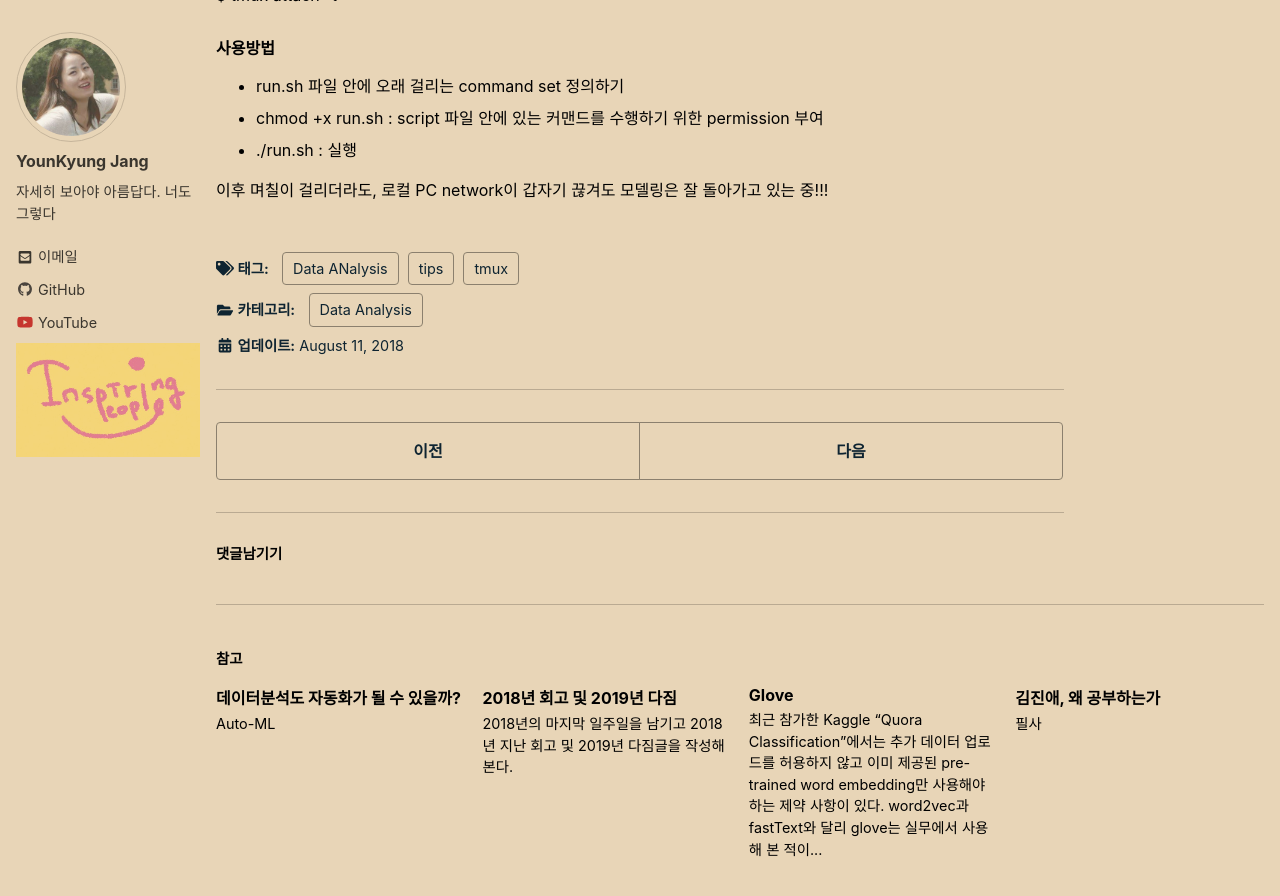
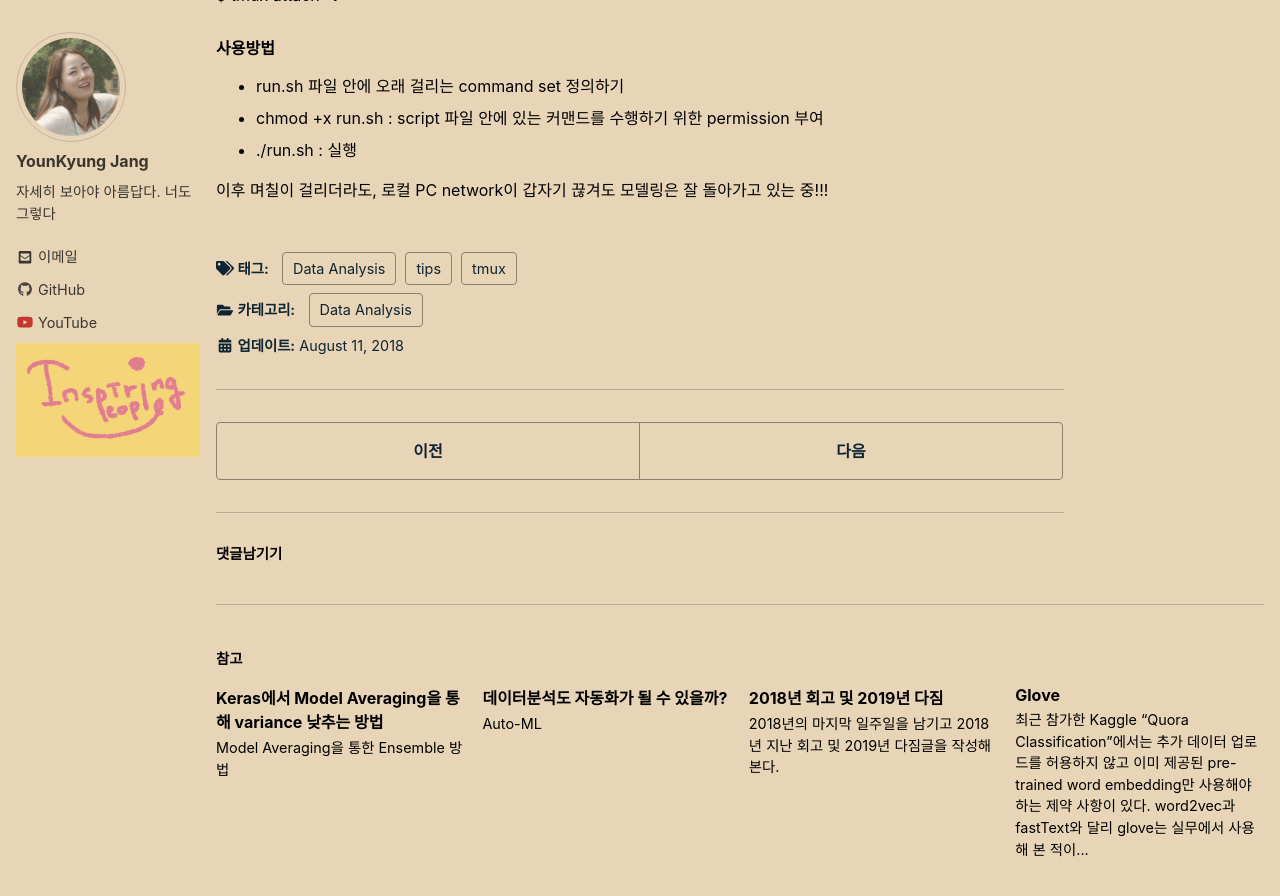
Before and after one commit to InspiringPeople/InspiringPeople.github.io, a Jekyll site: the page built from _posts/2018-08-11-tmux.md, in a window 1280 px wide and 900 px high, scrolled down 879 px. Shown: the top 896 px of the window. Built offline with Jekyll 4.4.1, drawn with Linux system fonts in a browser that asks for light colours; nearby versions of some CDN libraries; comment, search, counter and statistics services are not loaded; part of the change alters nothing that is shown.

Commit message:
ensemble

````diff
--- a/_posts/2018-08-11-tmux.md
+++ b/_posts/2018-08-11-tmux.md
@@ -1,7 +1,7 @@
 ---
 category : Data Analysis
 title : tmux로 jupyter notebook 끊기지 않고 수행하기
-tags : [Data ANalysis, tips, tmux]
+tags : [Data Analysis, tips, tmux]
 ---
 
 대용량 데이터 분석을 하는 경우 로컬 PC 보다는 원격 서버에 접속하여 모델링 수행하는 것이 대부분이다. 하지만 잘 돌려놓고 다음날 출근했는데 네트워크 끊김으로 인해 실행 중지 상태라면 난감하기 짝이 없다.
--- /dev/null
+++ b/_posts/2019-02-10-Ensemble_Keras.md
@@ -0,0 +1,411 @@
+---
+category: Data Analysis
+title: Keras에서 Model Averaging을 통해 variance 낮추는 방법
+tags: [Ensemble, Keras]
+
+---
+# Model Averaging을 통한 Ensemble 방법
+
+
+
+딥러닝 모델은 데이터가 선형으로 나누어 떨어지지 않더라도 유연하게 데이터를 학습할 수 있는 유연성을 가지고 있다. 하지만 때로 이러한 유연성 때문에 모델의 복잡도가 높아질 수 있고, 또는 같은 데이터를 가지고 같은 모델로 실행할 경우라도 여러 솔루션이 제공될 수 있다.
+
+Model Averaging은 최종 딥러닝 모델의 분산을 줄이기 위한 앙승블 학습 기법으로, 여러 모델을 평균화하여 결과에 대한 분산을 줄이는 것을 목적으로 한다. 다음은 Keras를 이용하여 Model Averaging 기법을 사용하여 모델의 분산도를 줄이는 방법을 알아본다.
+
+
+
+## Multi-Class Dataset 만들기
+scikit-learn의 make_blobs() function을 이용하여 multi-class classification을 위한 데이터 셋을 생성한다.
+
+
+```python
+# scatter plot of blobs dataset
+from sklearn.datasets.samples_generator import make_blobs
+from matplotlib import pyplot
+from pandas import DataFrame
+# generate 2d classification dataset
+X, y = make_blobs(n_samples=500, centers=3, n_features=2, cluster_std=2, random_state=2)
+# scatter plot, dots colored by class value
+df = DataFrame(dict(x=X[:,0], y=X[:,1], label=y))
+colors = {0:'red', 1:'blue', 2:'green'}
+fig, ax = pyplot.subplots()
+grouped = df.groupby('label')
+for key, group in grouped:
+    group.plot(ax=ax, kind='scatter', x='x', y='y', label=key, color=colors[key])
+pyplot.show()
+```
+
+
+![png](/assets/img/output_3_0.png)
+
+
+위의 scatter plot이 생성된 dataset의 그림이다. standard deviation 2.0으로 각 클래스 라벨은 선형으로 분리되지 않는다. 이는 딥러닝 모델이 각기 다른 결과를 충분히 낼 수 있도록 모호한 점들을 의도적으로 생성한 것이다. 결국 이러한 point는 모델의 high variance를 이끌어낼 수 있다.
+
+## MLP Model for Multi-Class Classification
+
+
+```python
+# fit high variance mlp on blobs classification problem
+from sklearn.datasets.samples_generator import make_blobs
+from keras.utils import to_categorical
+from keras.models import Sequential
+from keras.layers import Dense
+from matplotlib import pyplot
+# generate 2d classification dataset
+X, y = make_blobs(n_samples=500, centers=3, n_features=2, cluster_std=2, random_state=2)
+y = to_categorical(y)
+# split into train and test
+n_train = int(0.3 * X.shape[0])
+trainX, testX = X[:n_train, :], X[n_train:, :]
+trainy, testy = y[:n_train], y[n_train:]
+# define model
+model = Sequential()
+model.add(Dense(15, input_dim=2, activation='relu'))
+model.add(Dense(3, activation='softmax'))
+model.compile(loss='categorical_crossentropy', optimizer='adam', metrics=['accuracy'])
+# fit model
+history = model.fit(trainX, trainy, validation_data=(testX, testy), epochs=200, verbose=0)
+# evaluate the model
+_, train_acc = model.evaluate(trainX, trainy, verbose=0)
+_, test_acc = model.evaluate(testX, testy, verbose=0)
+print('Train: %.3f, Test: %.3f' % (train_acc, test_acc))
+# learning curves of model accuracy
+pyplot.plot(history.history['acc'], label='train')
+pyplot.plot(history.history['val_acc'], label='test')
+pyplot.legend()
+pyplot.show()
+```
+
+    Using TensorFlow backend.
+
+
+    Train: 0.833, Test: 0.774
+
+
+
+![png](/assets/img/output_6_2.png)
+
+
+30%의 training data, 70%의 test data로 훈련한 모델의 결과는 84% (training data), 76% (test data)이다.
+
+## High Variance of MLP Model
+의도적으로 예측시에 high variance를 가지는 모델을 구현하기 위해 fit / evaulate function을 같은 데이터셋, 같은 모델 configuration을 가지고 반복적으로 실행한 후 final performance를 측정한다.
+
+
+```python
+# demonstrate high variance of mlp model on blobs classification problem
+from sklearn.datasets.samples_generator import make_blobs
+from keras.utils import to_categorical
+from keras.models import Sequential
+from keras.layers import Dense
+from numpy import mean
+from numpy import std
+from matplotlib import pyplot
+
+# fit and evaluate a neural net model on the dataset
+def evaluate_model(trainX, trainy, testX, testy):
+	# define model
+	model = Sequential()
+	model.add(Dense(15, input_dim=2, activation='relu'))
+	model.add(Dense(3, activation='softmax'))
+	model.compile(loss='categorical_crossentropy', optimizer='adam', metrics=['accuracy'])
+	# fit model
+	model.fit(trainX, trainy, epochs=200, verbose=0)
+	# evaluate the model
+	_, test_acc = model.evaluate(testX, testy, verbose=0)
+	return test_acc
+
+# generate 2d classification dataset
+X, y = make_blobs(n_samples=500, centers=3, n_features=2, cluster_std=2, random_state=2)
+y = to_categorical(y)
+# split into train and test
+n_train = int(0.3 * X.shape[0])
+trainX, testX = X[:n_train, :], X[n_train:, :]
+trainy, testy = y[:n_train], y[n_train:]
+# repeated evaluation
+n_repeats = 30
+scores = list()
+for _ in range(n_repeats):
+	score = evaluate_model(trainX, trainy, testX, testy)
+	print('> %.3f' % score)
+	scores.append(score)
+# summarize the distribution of scores
+print('Scores Mean: %.3f, Standard Deviation: %.3f' % (mean(scores), std(scores)))
+# histogram of distribution
+pyplot.hist(scores, bins=10)
+pyplot.show()
+# boxplot of distribution
+pyplot.boxplot(scores)
+pyplot.show()
+```
+
+    > 0.743
+    > 0.774
+    > 0.766
+    > 0.757
+    > 0.760
+    > 0.769
+    > 0.751
+    > 0.737
+    > 0.774
+    > 0.763
+    > 0.777
+    > 0.777
+    > 0.777
+    > 0.757
+    > 0.780
+    > 0.763
+    > 0.751
+    > 0.766
+    > 0.803
+    > 0.774
+    > 0.763
+    > 0.783
+    > 0.780
+    > 0.786
+    > 0.751
+    > 0.749
+    > 0.769
+    > 0.743
+    > 0.760
+    > 0.769
+    Scores Mean: 0.766, Standard Deviation: 0.014
+
+
+
+![png](/assets/img/output_9_1.png)
+
+
+
+![png](/assets/img/output_9_2.png)
+
+
+결과적으로 77% Accuracy, 1.4% standard deviation이 나왔다. (Gaussian distribution)
+
+## Model Averaging Ensemble
+모델 error와 viariance를 줄이기 위한 model averaging 방법이다. 특히, training set의 performance를 높이고 test set의 standard deviation 값을 줄일 수 있을 것이다.
+
+
+```python
+# model averaging ensemble and a study of ensemble size on test accuracy
+from sklearn.datasets.samples_generator import make_blobs
+from keras.utils import to_categorical
+from keras.models import Sequential
+from keras.layers import Dense
+import numpy
+from numpy import array
+from numpy import argmax
+from sklearn.metrics import accuracy_score
+from matplotlib import pyplot
+
+# fit model on dataset
+def fit_model(trainX, trainy):
+	# define model
+	model = Sequential()
+	model.add(Dense(15, input_dim=2, activation='relu'))
+	model.add(Dense(3, activation='softmax'))
+	model.compile(loss='categorical_crossentropy', optimizer='adam', metrics=['accuracy'])
+	# fit model
+	model.fit(trainX, trainy, epochs=200, verbose=0)
+	return model
+
+# make an ensemble prediction for multi-class classification
+def ensemble_predictions(members, testX):
+	# make predictions
+	yhats = [model.predict(testX) for model in members]
+	yhats = array(yhats)
+	# sum across ensemble members
+	summed = numpy.sum(yhats, axis=0)
+	# argmax across classes
+	result = argmax(summed, axis=1)
+	return result
+
+# evaluate a specific number of members in an ensemble
+def evaluate_n_members(members, n_members, testX, testy):
+	# select a subset of members
+	subset = members[:n_members]
+	print(len(subset))
+	# make prediction
+	yhat = ensemble_predictions(subset, testX)
+	# calculate accuracy
+	return accuracy_score(testy, yhat)
+
+# generate 2d classification dataset
+X, y = make_blobs(n_samples=500, centers=3, n_features=2, cluster_std=2, random_state=2)
+# split into train and test
+n_train = int(0.3 * X.shape[0])
+trainX, testX = X[:n_train, :], X[n_train:, :]
+trainy, testy = y[:n_train], y[n_train:]
+trainy = to_categorical(trainy)
+# fit all models
+n_members = 20
+members = [fit_model(trainX, trainy) for _ in range(n_members)]
+# evaluate different numbers of ensembles
+scores = list()
+for i in range(1, n_members+1):
+	score = evaluate_n_members(members, i, testX, testy)
+	print('> %.3f' % score)
+	scores.append(score)
+# plot score vs number of ensemble members
+x_axis = [i for i in range(1, n_members+1)]
+pyplot.plot(x_axis, scores)
+pyplot.show()
+```
+
+    1
+    > 0.749
+    2
+    > 0.751
+    3
+    > 0.751
+    4
+    > 0.763
+    5
+    > 0.760
+    6
+    > 0.766
+    7
+    > 0.763
+    8
+    > 0.769
+    9
+    > 0.771
+    10
+    > 0.766
+    11
+    > 0.769
+    12
+    > 0.771
+    13
+    > 0.771
+    14
+    > 0.771
+    15
+    > 0.769
+    16
+    > 0.769
+    17
+    > 0.769
+    18
+    > 0.769
+    19
+    > 0.769
+    20
+    > 0.769
+
+
+
+![png](/assets/img/output_12_1.png)
+
+
+같은 training dataset을 가지고 20개의 모델을 훈련한 경우이다. 각 모델에 대한 test accuracy의 그래프를 보면 5개의 모델을 ensemble 했을 때 76% 정도로 정확도가 향상하는 것을 볼 수 있다.
+
+
+5개의 모델을 ensemble 했을 때 정확도와 variance를 살펴보면 다음과 같다.
+
+
+```python
+# repeated evaluation of model averaging ensemble on blobs dataset
+from sklearn.datasets.samples_generator import make_blobs
+from keras.utils import to_categorical
+from keras.models import Sequential
+from keras.layers import Dense
+import numpy
+from numpy import array
+from numpy import argmax
+from numpy import mean
+from numpy import std
+from sklearn.metrics import accuracy_score
+
+# fit model on dataset
+def fit_model(trainX, trainy):
+	# define model
+	model = Sequential()
+	model.add(Dense(15, input_dim=2, activation='relu'))
+	model.add(Dense(3, activation='softmax'))
+	model.compile(loss='categorical_crossentropy', optimizer='adam', metrics=['accuracy'])
+	# fit model
+	model.fit(trainX, trainy, epochs=200, verbose=0)
+	return model
+
+# make an ensemble prediction for multi-class classification
+def ensemble_predictions(members, testX):
+	# make predictions
+	yhats = [model.predict(testX) for model in members]
+	yhats = array(yhats)
+	# sum across ensemble members
+	summed = numpy.sum(yhats, axis=0)
+	# argmax across classes
+	result = argmax(summed, axis=1)
+	return result
+
+# evaluate ensemble model
+def evaluate_members(members, testX, testy):
+	# make prediction
+	yhat = ensemble_predictions(members, testX)
+	# calculate accuracy
+	return accuracy_score(testy, yhat)
+
+# generate 2d classification dataset
+X, y = make_blobs(n_samples=500, centers=3, n_features=2, cluster_std=2, random_state=2)
+# split into train and test
+n_train = int(0.3 * X.shape[0])
+trainX, testX = X[:n_train, :], X[n_train:, :]
+trainy, testy = y[:n_train], y[n_train:]
+trainy = to_categorical(trainy)
+# repeated evaluation
+n_repeats = 30
+n_members = 5
+scores = list()
+for _ in range(n_repeats):
+	# fit all models
+	members = [fit_model(trainX, trainy) for _ in range(n_members)]
+	# evaluate ensemble
+	score = evaluate_members(members, testX, testy)
+	print('> %.3f' % score)
+	scores.append(score)
+# summarize the distribution of scores
+print('Scores Mean: %.3f, Standard Deviation: %.3f' % (mean(scores), std(scores)))
+```
+
+    > 0.774
+    > 0.769
+    > 0.769
+    > 0.766
+    > 0.763
+    > 0.734
+    > 0.769
+    > 0.774
+    > 0.763
+    > 0.771
+    > 0.771
+    > 0.771
+    > 0.783
+    > 0.789
+    > 0.766
+    > 0.777
+    > 0.769
+    > 0.766
+    > 0.771
+    > 0.766
+    > 0.774
+    > 0.766
+    > 0.746
+    > 0.771
+    > 0.786
+    > 0.774
+    > 0.771
+    > 0.746
+    > 0.754
+    > 0.760
+    Scores Mean: 0.768, Standard Deviation: 0.011
+
+
+test dataset의 정확도는 77%로 single model일 경우와 거의 차이가 없다.
+여기서 주목할 만한 점은 standard deviation 값이 single model인 경우 1.4%, 5개의 ensemble 모델인 경우 0.6%로 0.8% 정도 감소하였다는 것이다. 이것은 model의 variance를 줄임으로써 test dataset이 변하더라도 신뢰성 있는 결과를 도출할 수 있음을 의미한다. 이렇게 variance 값이 낮은 모델은 높은 신뢰성으로 운영단에 적용해볼만하게 여겨지게 된다.
+
+# Related Post
+- https://inspiringpeople.github.io/data%20analysis/feature_selection/
+
+# Reference
+- https://machinelearningmastery.com/model-averaging-ensemble-for-deep-learning-neural-networks/
````
Also changed, not shown: assets/img/output_12_1.png (added), assets/img/output_3_0.png (added), assets/img/output_6_2.png (added), assets/img/output_9_1.png (added), assets/img/output_9_2.png (added).
